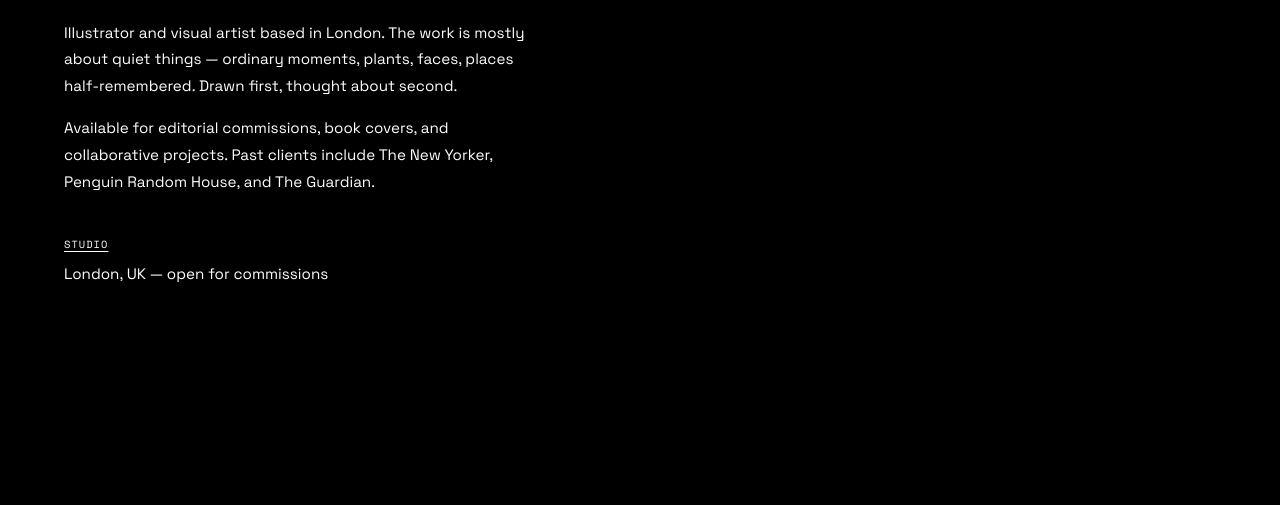
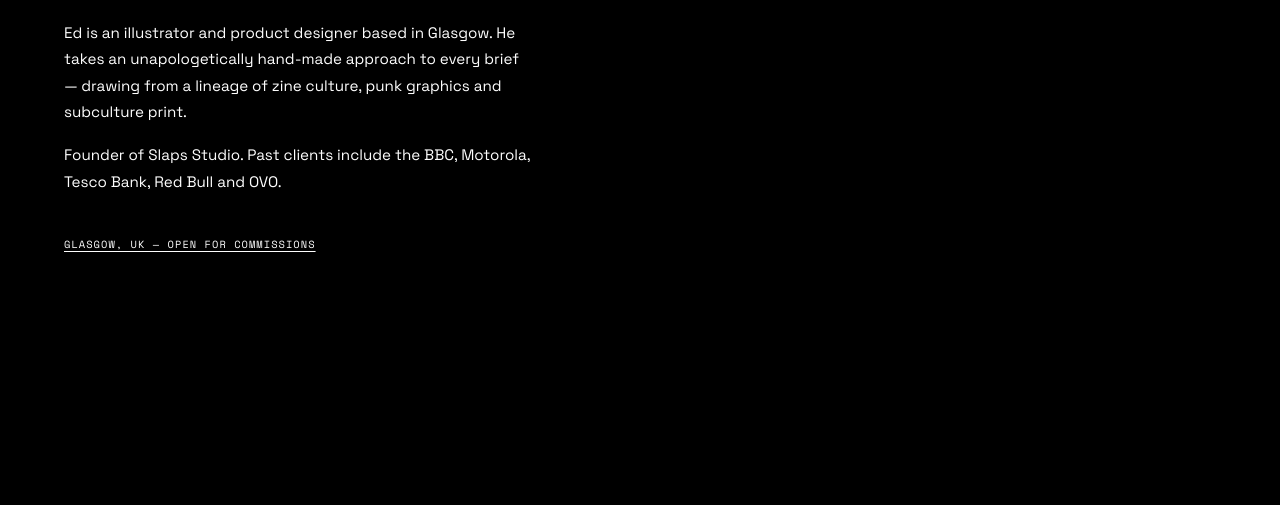
Before and after one commit to eddemi85-dot/eddemi85-dot.github.io, a website: page index.html in a window 1280 px wide. Both pictures are taken after a click on the button "ABOUT". Shown: the part 294-799 px from the top of the page. Drawn offline with nearby package versions, Linux system fonts and the light colour scheme.

Commit message:
Update about overlay with correct bio

```diff
--- a/index.html
+++ b/index.html
@@ -59,13 +59,12 @@
     <div class="overlay-inner">
       <h2>Eddemi<br>Illustration</h2>
       <p>
-        Illustrator and visual artist based in London. The work is mostly about quiet things — ordinary moments, plants, faces, places half-remembered. Drawn first, thought about second.
+        Ed is an illustrator and product designer based in Glasgow. He takes an unapologetically hand-made approach to every brief — drawing from a lineage of zine culture, punk graphics and subculture print.
       </p>
       <p>
-        Available for editorial commissions, book covers, and collaborative projects. Past clients include The New Yorker, Penguin Random House, and The Guardian.
+        Founder of Slaps Studio. Past clients include the BBC, Motorola, Tesco Bank, Red Bull and OVO.
       </p>
-      <p class="meta">Studio</p>
-      <p>London, UK &mdash; open for commissions</p>
+      <p class="meta">Glasgow, UK &mdash; open for commissions</p>
     </div>
   </div>
 
```
